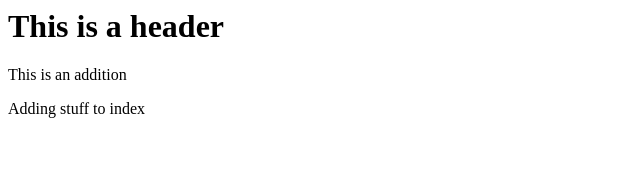
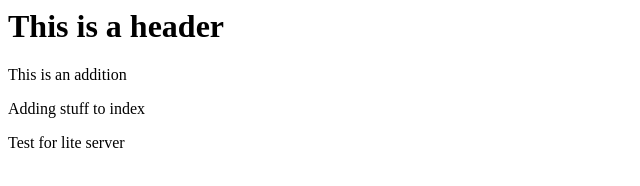
Before and after one commit to Hoverok/git-testX, a website: page index.html in a window 1280 px wide. Shown: the whole page, without its empty margins (0-640 px from the left). Drawn offline with Linux system fonts and the light colour scheme.

```diff
--- a/index.html
+++ b/index.html
@@ -5,5 +5,6 @@
         <h1>This is a header</h1>
         <p>This is an addition</p>
         <p>Adding stuff to index</p>
+        <p>Test for lite server</p>
     </body>
 </html>
```
Also changed, not shown: package.json (added, +24 -0 lines), 2 other files.
